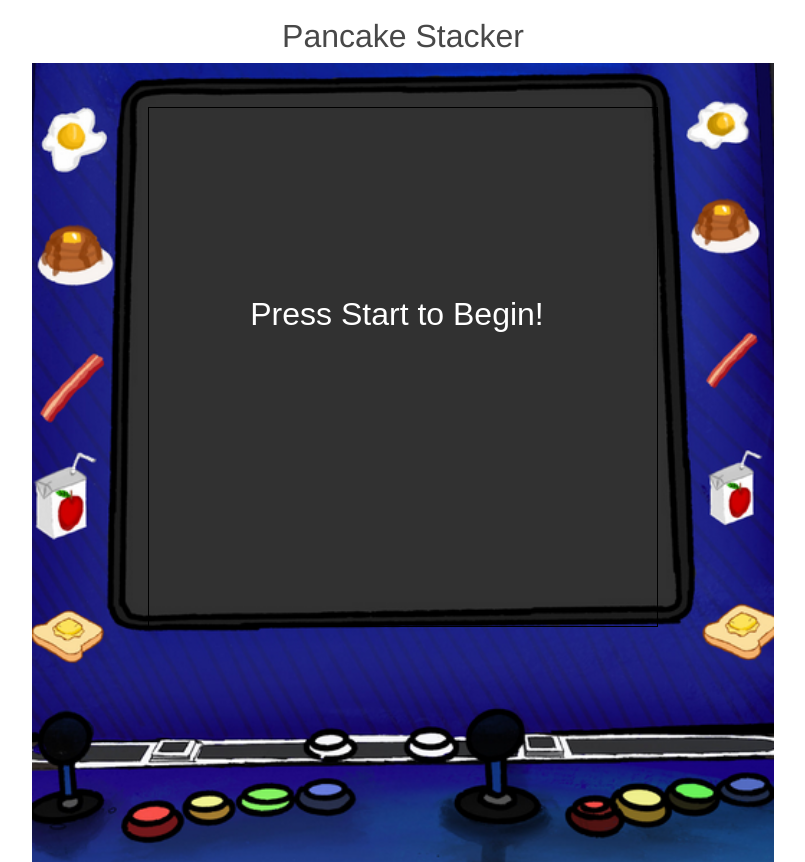
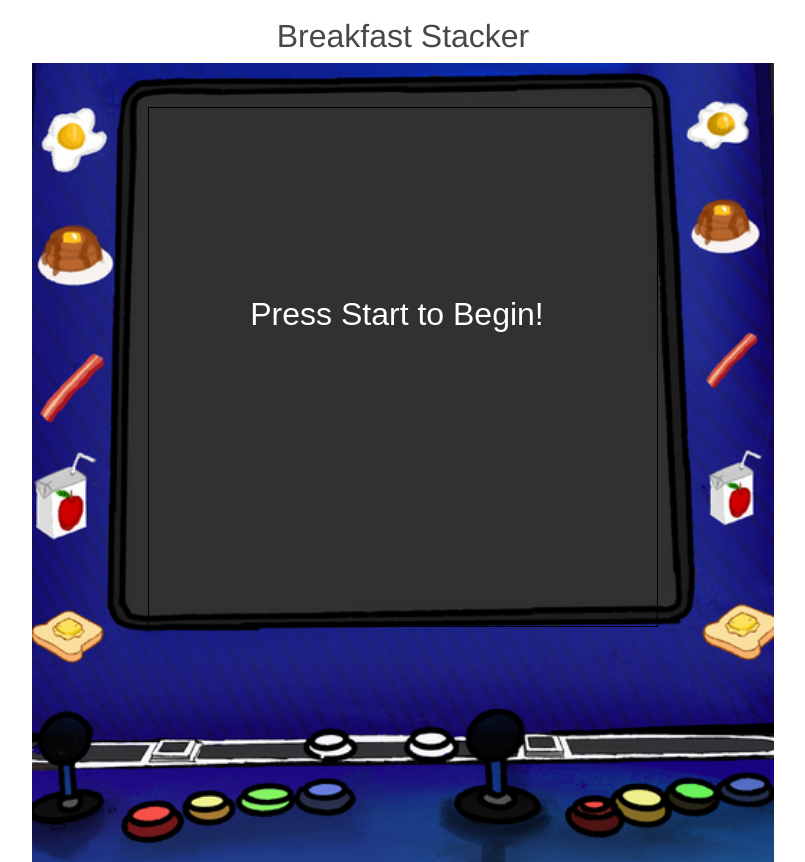
Before and after one commit to CKCarr/Breakfast_Arcade, a Flask app: page /arcade in a window 1280 px wide. Shown: the part 296-1158 px from the top of the page, without its empty margins (237-1042 px from the left). Run offline with Flask 2, Linux system fonts and the light colour scheme; some libraries are stand-ins or nearby versions.

Commit message:
revamped arcade game

```diff
--- a/templates/arcade_game.html
+++ b/templates/arcade_game.html
@@ -101,7 +101,7 @@
     <!-- Arcade Content -->
     <div class="arcade-container">
       <div class="arcade-demo">
-        <h2>Pancake Stacker</h2>
+        <h2>Breakfast Stacker</h2>
         <div class="canvas-container">
           <div class="game-container">
             <img
--- a/templates/p5game.html
+++ b/templates/p5game.html
@@ -196,7 +196,7 @@
           this.x = random(width);
           this.y = 0;
           this.speed = random(1, 4);
-          this.emojiTypes = ["🥞"];
+          this.emojiTypes = ["🥞", "🥓", "🍳"];
           this.emoji = random(this.emojiTypes);
         }
 
```
